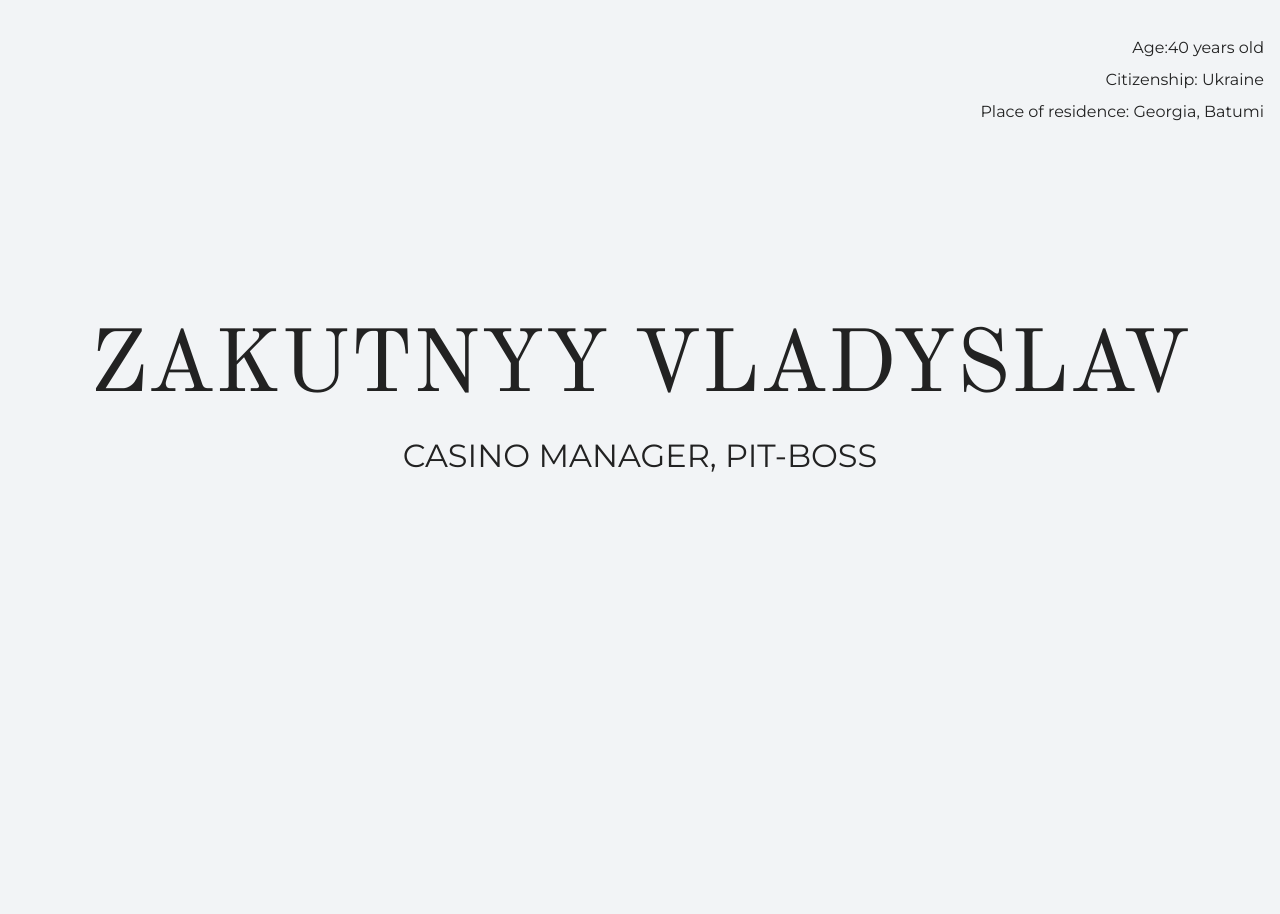
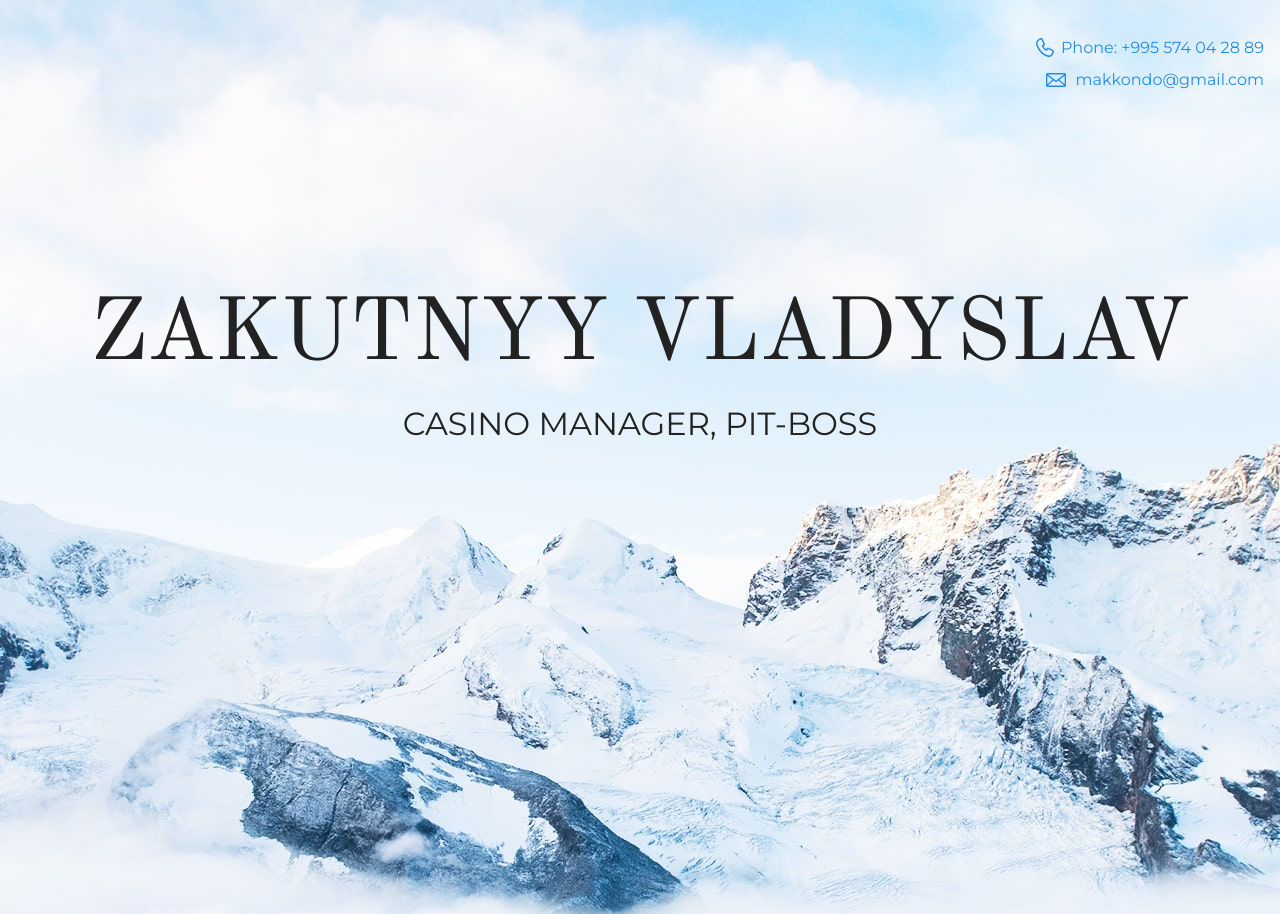
Before and after one commit to makkondo/cv_man_pit, a plain HTML site: page index.html in a window 1280 px wide. Shown: the top 914 px of the page. Drawn offline with nearby package versions, Linux system fonts and the light colour scheme.

Commit message:
добавил фото

```diff
--- a/index.html
+++ b/index.html
@@ -13,9 +13,8 @@
 <body>
   <header class="page-header">
     <div class="container">
-      Age:40 years old<br>
-      Сitizenship: Ukraine<br>
-      Place of residence: Georgia, Batumi<br>
+      <a href="tel:+995574042889" class="header-phone">Phone: +995 574 04 28 89</a><br>
+      <a href="mailto:makkondo@gmail.com" class="header-email">makkondo@gmail.com</a><br>
     </div>
   </header>
 
@@ -24,6 +23,9 @@
       <h1 h1 class="heading">ZAKUTNYY VLADYSLAV</h1>
       <p>CASINO MANAGER, PIT-BOSS</p>
     </div>
+    <figure class="user-image">
+      <img src="files/user.jpg" width="928" alt="Foto">
+    </figure>
   </section>
   <section class="portfolio">
     <div class="container">
@@ -109,9 +111,8 @@
 
 
   <footer class="page-footer">
-    <a href="tel:+995574042889" class="link">Phone: +995 574 04 28 89</a><br>
-    <a href="mailto:makkondo@gmail.com" class="link">makkondo@gmail.com</a><br>
-    <a href="https://www.messenger.com/t/zakutnyy.vladyslav" target="_blank" class="link">Facebook Messenger</a>
+    <a href="tel:+995574042889" class="footer-phone">Phone: +995 574 04 28 89</a><br>
+    <a href="mailto:makkondo@gmail.com" class="footer-email">makkondo@gmail.com</a><br>
   </footer>
 </body>
 
--- a/style.css
+++ b/style.css
@@ -47,7 +47,7 @@ body {
 }
 
 .hero-image {
-  margin-bottom: 620px;
+  margin-bottom: 80px;
 }
 
 .hero-image .container {
@@ -83,9 +83,10 @@ body {
 }
 
 .user-image {
-  margin: 0 0 32px;
+  margin: 600px 0 32px;
   text-align: center;
 }
+
 
 .intro h3,
 .portfolio h3 {
```
Also changed, not shown: files/project.jpg (added), files/user.jpg (added), files/user_.jpg (added), img/hero-bg.jpg (added), img/icon-css.svg (added), img/icon-email-footer.svg (added), img/icon-email-header.svg (added), img/icon-html.svg (added), img/icon-phone-footer.svg (added), img/icon-phone-header.svg (added).
